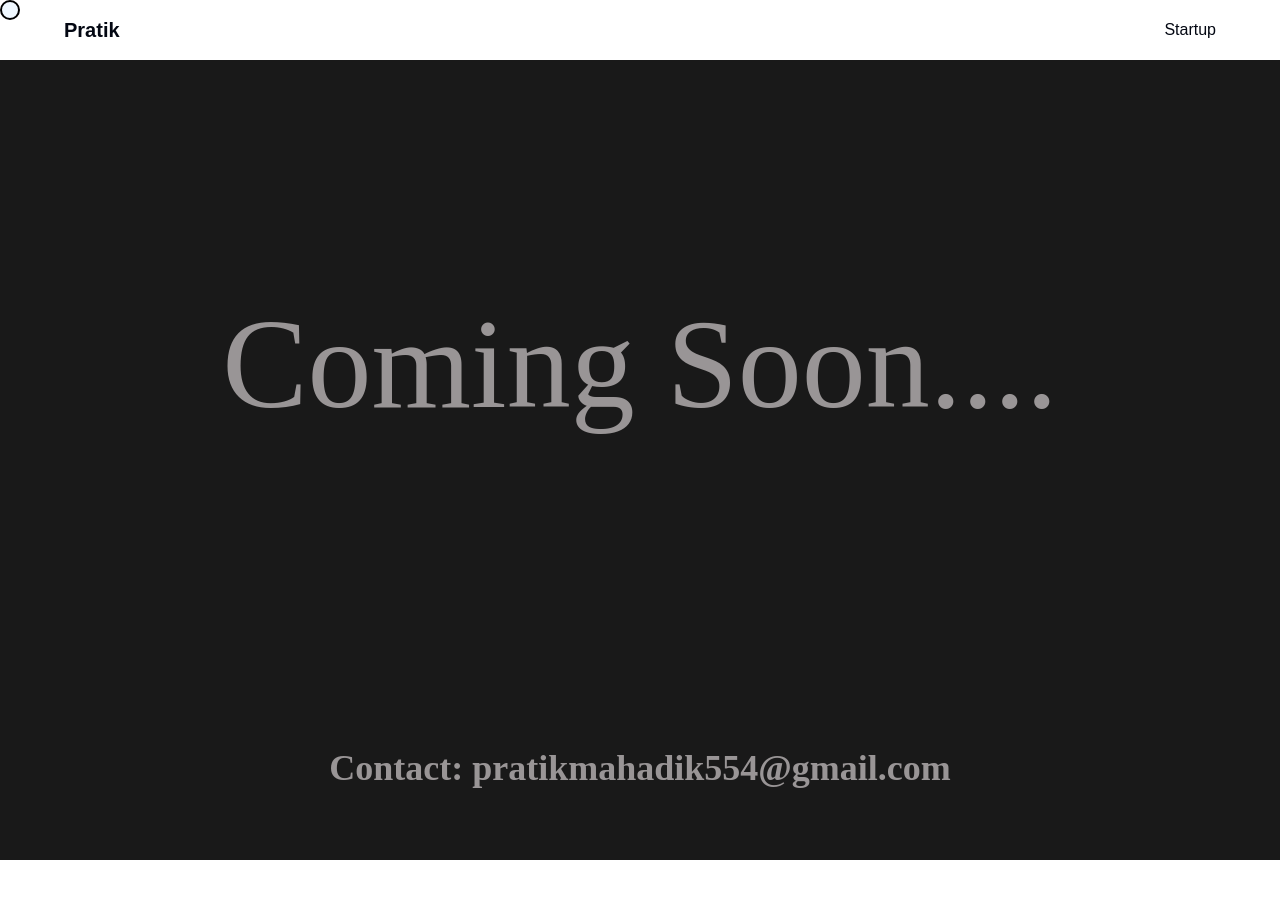
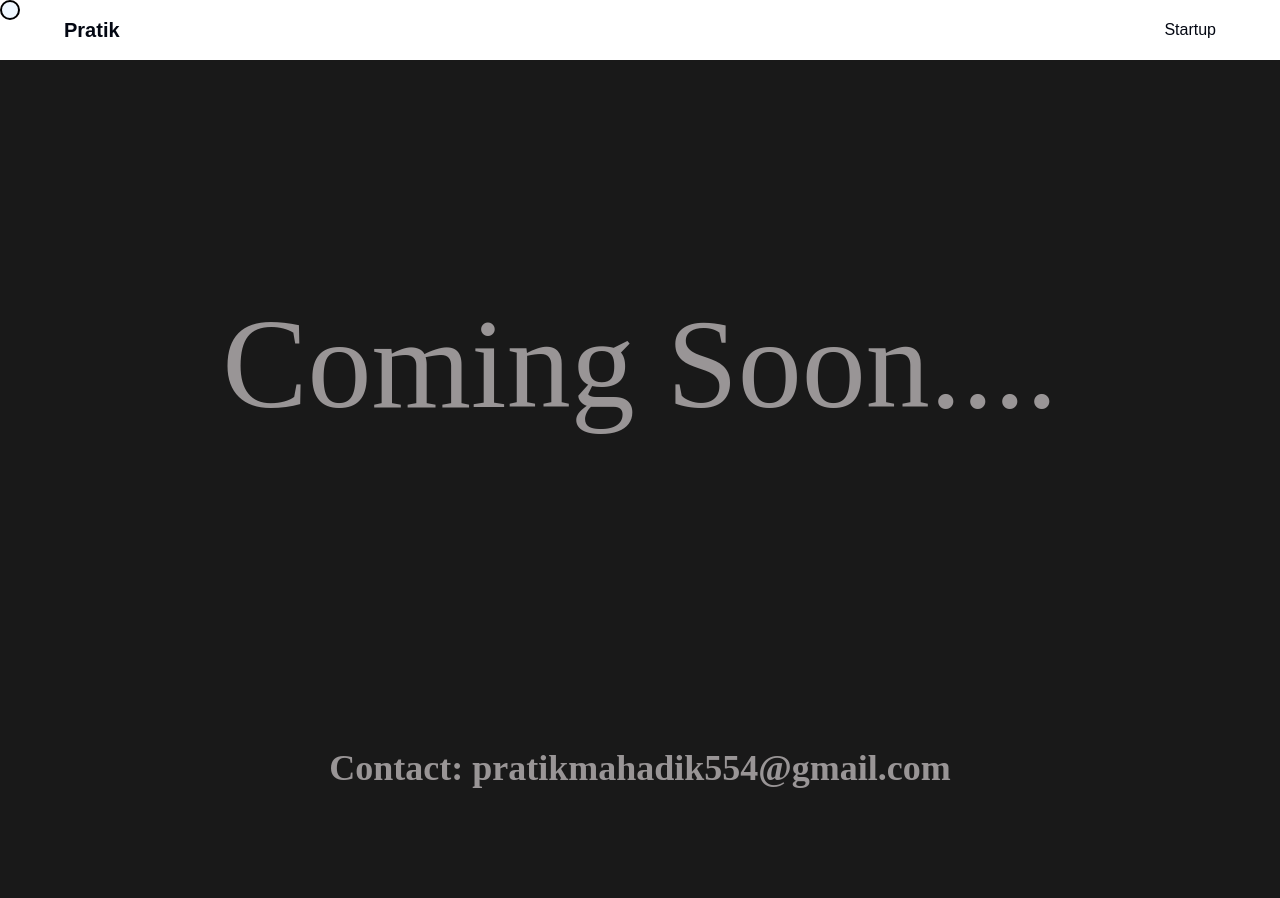
Before and after one commit to Pratik4555-star/portfolio-pratik, a React (Vite) app: page /startup in a window 1280 px wide. Shown: the top 898 px of the page. Built offline with nearby package versions, Linux system fonts and the light colour scheme.

Commit message:
`Refactor Startup component: update background color and styles`

```diff
--- a/src/components/Startup.jsx
+++ b/src/components/Startup.jsx
@@ -6,7 +6,7 @@ function Startup() {
         <div className="flex justify-center items-center">
           <h1 className=" text-[#999596] font-inner md:text-9xl py-60"> Coming Soon....</h1>
         </div>
-        <div className=" relative py-20 w-full flex items-center justify-center">
+        <div className=" relative bg-[#191919] py-20 w-full flex items-center justify-center">
           <h1 className="font-inner text-lg sm:text-2xl md:text-4xl text-[#999596] mb-10 font-bold text-center px-4">
             Contact: pratikmahadik554@gmail.com
           </h1>
```
